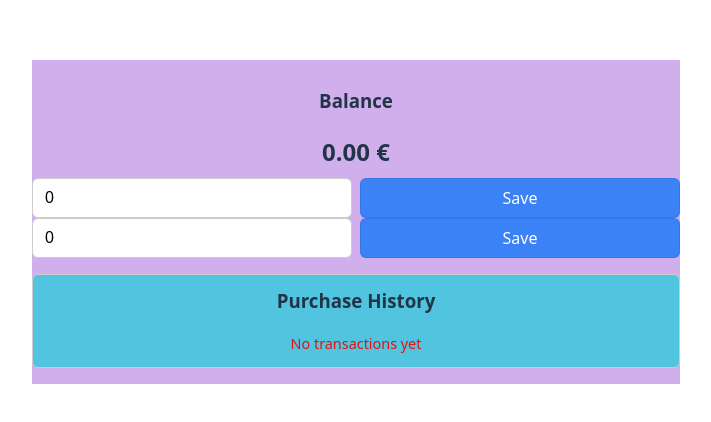
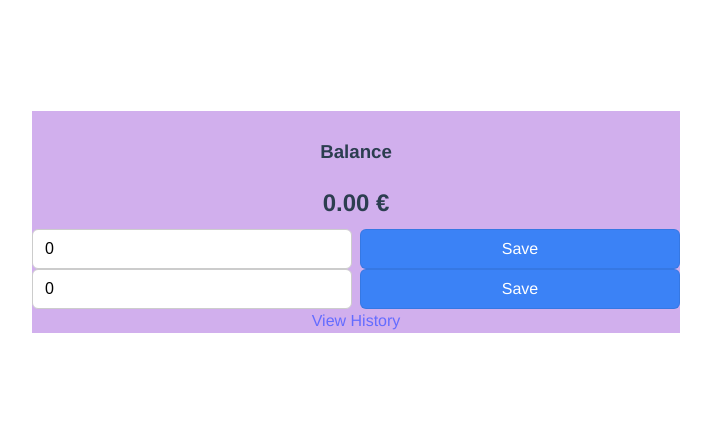
Before and after one commit to Paulius-U/bal-project, a Vue app: page / in a window 1280 px wide. Shown: the part 178-600 px from the top of the page, without its empty margins (284-995 px from the left). Built offline with nearby package versions, Linux system fonts and the light colour scheme.

Commit message:
Added Router Moved App to home file Moved PurchaseHistory to bevisible in History file. Updated main.js file Created nidex file for router

```diff
--- a/package.json
+++ b/package.json
@@ -9,7 +9,8 @@
     "preview": "vite preview"
   },
   "dependencies": {
-    "vue": "^3.5.24"
+    "vue": "^3.5.24",
+    "vue-router": "^4.6.4"
   },
   "devDependencies": {
     "@vitejs/plugin-vue": "^6.0.1",
--- a/src/App.vue
+++ b/src/App.vue
@@ -1,56 +1,14 @@
-<script setup>
-import { ref } from 'vue'
-import BalanceWindow from './components/BalanceWindow.vue'
-import BalanceInput from './components/BalanceInput.vue'
-import PurchaseHistory from './components/PurchaseHistory.vue'
-import { useTransactions } from './composable/useTransactions.js'
-
-const incomeAmount = ref(0)
-const expenseAmount = ref(0)
-
-const { history, balance, addTransaction, deleteTransaction } = useTransactions()
-
-function handleSave({ amount, type }) {
-  addTransaction({ amount, type })
-
-  if (type === 'income') incomeAmount.value = 0
-  if (type === 'expense') expenseAmount.value = 0
-}
-
-</script>
-
 <template>
-  <div class="background">
-    <BalanceWindow :balance="balance"/>
-    </br>
-    <BalanceInput
-      v-model="incomeAmount"
-      type="income"
-      placeholder="Enter income..."
-      @save="handleSave"
-    />
-    <BalanceInput
-      v-model="expenseAmount"
-      type="expense"
-      placeholder="Enter expense..."
-      @save="handleSave"
-    />
-    <PurchaseHistory
-      class="history-window"
-      :history="history"
-      @delete="deleteTransaction"
-    />
+  <div id="app">
+    <router-view />
   </div>
 </template>
 
-<style scoped>
-  .background {
-    display: flex;
-    flex-direction: column;
-    margin: 0;
-    background-color: rgba(146, 66, 212, 0.425);
-  }
-  .history-window {
-    background-color: rgb(81, 196, 224);
-  }
+<style>
+#app {
+  font-family: Avenir, Helvetica, Arial, sans-serif;
+  -webkit-font-smoothing: antialiased;
+  -moz-osx-font-smoothing: grayscale;
+  color: #2c3e50;
+}
 </style>
--- a/src/main.js
+++ b/src/main.js
@@ -1,5 +1,6 @@
 import { createApp } from 'vue'
 import './style.css'
 import App from './App.vue'
+import router from './router'
 
-createApp(App).mount('#app')
+createApp(App).use(router).mount('#app')
--- /dev/null
+++ b/src/router/index.js
@@ -0,0 +1,23 @@
+import { createRouter, createWebHistory } from 'vue-router'
+import Home from '../views/Home.vue'
+import History from '../views/History.vue'
+
+const routes = [
+  {
+    path: '/',
+    name: 'Home',
+    component: Home
+  },
+  {
+    path: '/history',
+    name: 'History',
+    component: History
+  }
+]
+
+const router = createRouter({
+  history: createWebHistory(),
+  routes
+})
+
+export default router
--- /dev/null
+++ b/src/views/History.vue
@@ -0,0 +1,29 @@
+<script setup>
+import PurchaseHistory from '../components/PurchaseHistory.vue'
+import { useTransactions } from '../composable/useTransactions.js'
+
+const { history, deleteTransaction } = useTransactions()
+</script>
+
+<template>
+  <div class="background">
+    <PurchaseHistory
+      class="history-window"
+      :history="history"
+      @delete="deleteTransaction"
+    />
+    <router-link to="/">Back to Balance Page</router-link>
+  </div>
+</template>
+
+<style scoped>
+  .background {
+    display: flex;
+    flex-direction: column;
+    margin: 0;
+    background-color: rgba(146, 66, 212, 0.425);
+  }
+  .history-window {
+    background-color: rgb(81, 196, 224);
+  }
+</style>
--- /dev/null
+++ b/src/views/Home.vue
@@ -0,0 +1,51 @@
+<script setup>
+import { ref } from 'vue'
+import BalanceWindow from '../components/BalanceWindow.vue'
+import BalanceInput from '../components/BalanceInput.vue'
+import { useTransactions } from '../composable/useTransactions.js'
+
+const incomeAmount = ref(0)
+const expenseAmount = ref(0)
+
+const { balance, addTransaction } = useTransactions()
+
+function handleSave({ amount, type }) {
+  addTransaction({ amount, type })
+
+  if (type === 'income') incomeAmount.value = 0
+  if (type === 'expense') expenseAmount.value = 0
+}
+
+</script>
+
+<template>
+  <div class="background">
+    <BalanceWindow :balance="balance"/>
+    </br>
+    <BalanceInput
+      v-model="incomeAmount"
+      type="income"
+      placeholder="Enter income..."
+      @save="handleSave"
+    />
+    <BalanceInput
+      v-model="expenseAmount"
+      type="expense"
+      placeholder="Enter expense..."
+      @save="handleSave"
+    />
+    <router-link to="/history">View History</router-link>
+  </div>
+</template>
+
+<style scoped>
+  .background {
+    display: flex;
+    flex-direction: column;
+    margin: 0;
+    background-color: rgba(146, 66, 212, 0.425);
+  }
+  .history-window {
+    background-color: rgb(81, 196, 224);
+  }
+</style>
```
Also changed, not shown: 1 other file (tests, documents, lock files or other folders).
